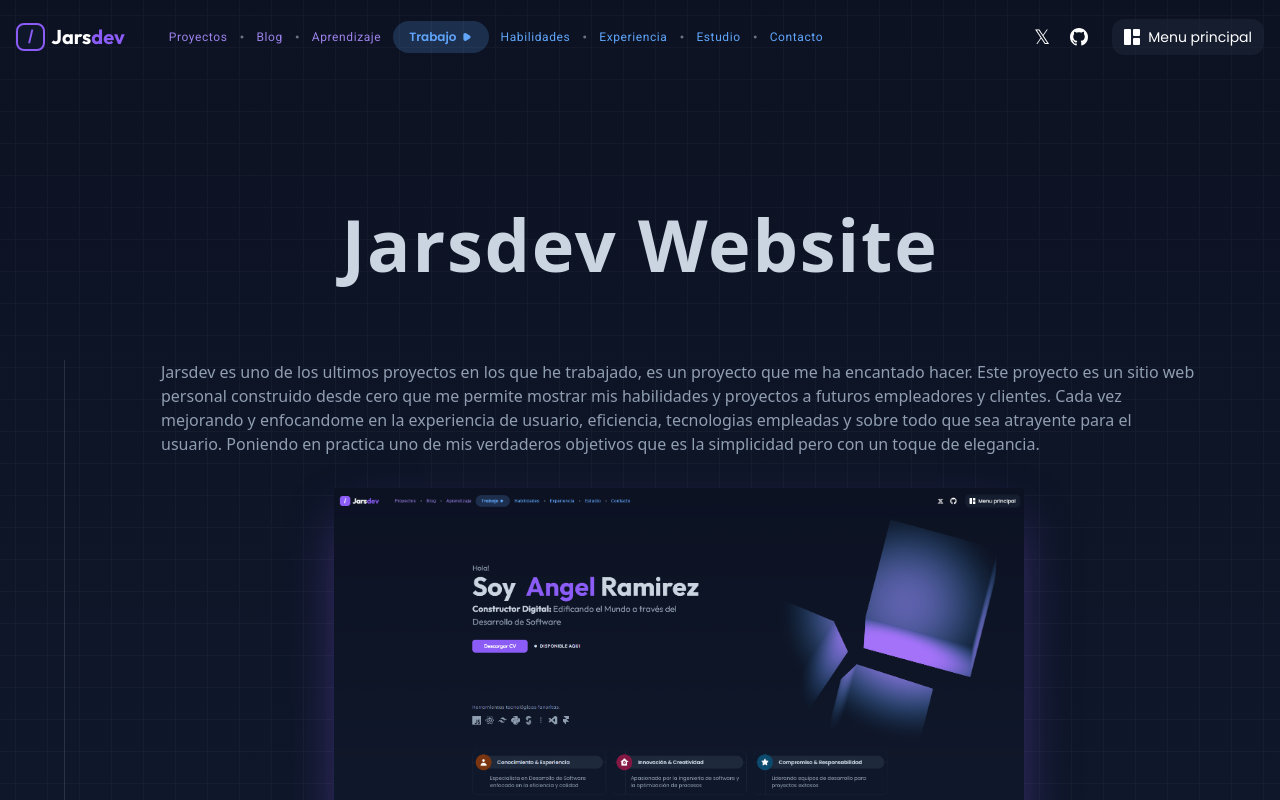
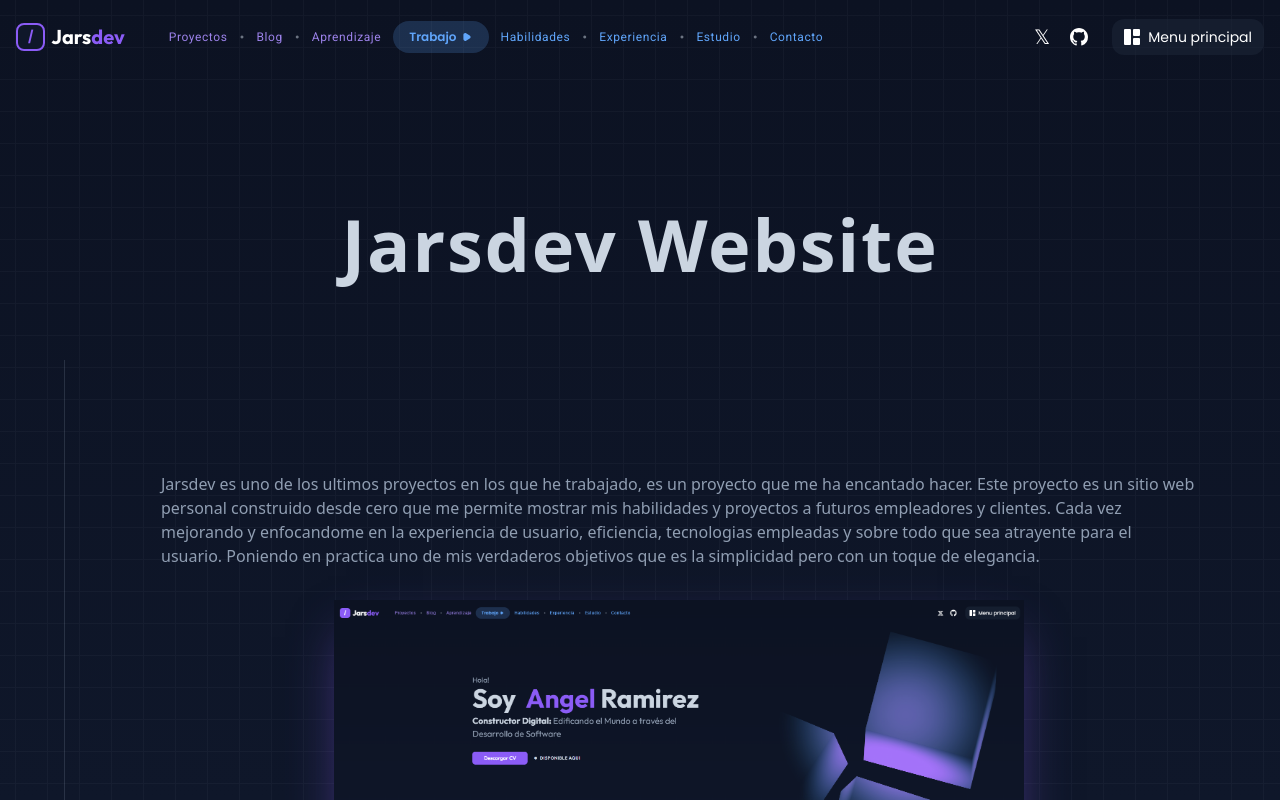
Before and after one commit to ImJars/Development-full-coding, a React (Vite) app: page /project_page in a window 1280 px wide. Shown: the top 800 px of the page. Built offline with nearby package versions, Linux system fonts and the light colour scheme.

Commit message:
Update project_page.jsx.jsx

```diff
--- a/src/components/projects/project_page.jsx.jsx
+++ b/src/components/projects/project_page.jsx.jsx
@@ -52,7 +52,7 @@ function PageProject() {
                   Jarsdev Website
                 </h1>
               </TitleSection>
-              <div className="border-l px-5 md:pl-24 border-text-general border-opacity-20">
+              <div className="border-l px-5 py-20 md:pl-24 border-text-general border-opacity-20">
                 <div>
                   <p className="text-text-general my-8 text-justify sm:text-left">
                     Jarsdev es uno de los ultimos proyectos en los que he
```
